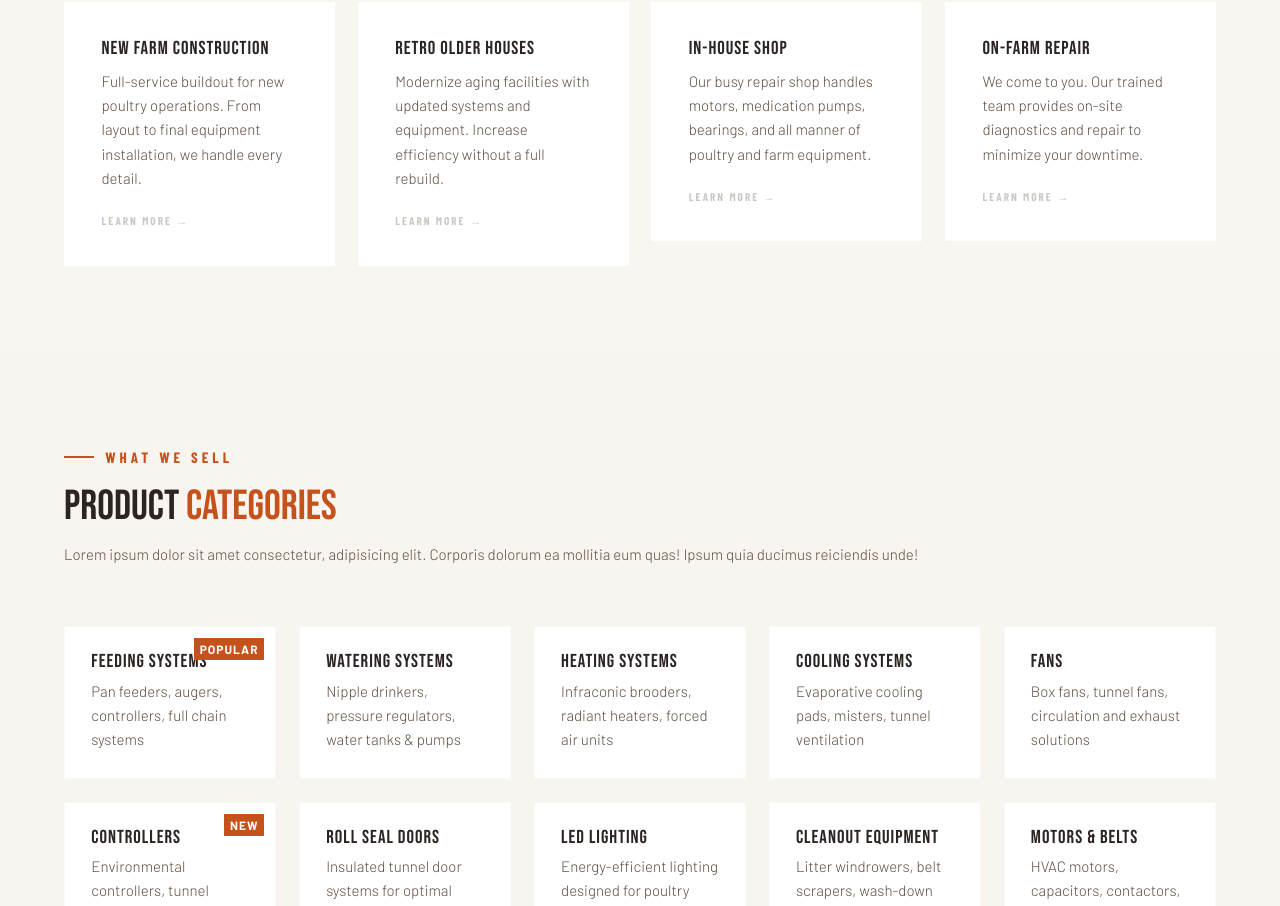
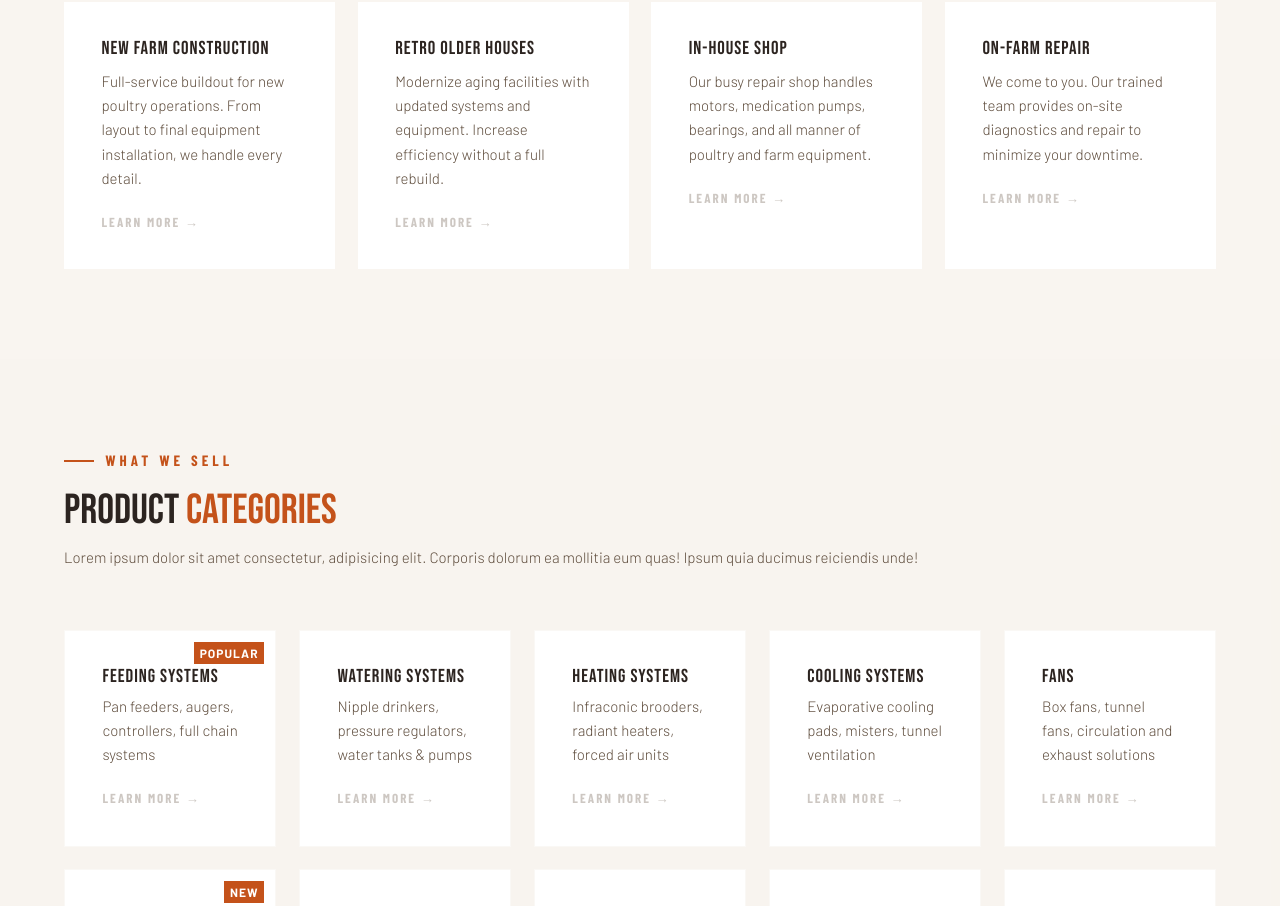
Before and after one commit to khangdoan514/neural-voice-assistant, a React (Vite) app in the folder frontend/: page / in a window 1280 px wide. Shown: the part 1862-2768 px from the top of the page. Built offline with nearby package versions, Linux system fonts and the light colour scheme.

Commit message:
Added more pages and fixed small errors

```diff
--- a/frontend/src/components/Footer.jsx
+++ b/frontend/src/components/Footer.jsx
@@ -23,12 +23,12 @@ export default function Footer() {
       ],
     },
     {
-      heading: "Company",
+      heading: "Support",
       links: [
-        { label: "About Us", to: "/about" },
-        { label: "Contact", to: "/contact" },
-        { label: "Hours of Operation", to: "/contact" },
-        { label: "Privacy Policy", to: "/privacy" },
+        { label: "About Us", to: "/support/about" },
+        { label: "Contact", to: "/support/contact" },
+        { label: "Submit a Request", to: "/support/request" },
+        { label: "Privacy Policy", to: "/support/privacy" },
       ],
     },
   ]
--- a/frontend/src/components/Navbar.jsx
+++ b/frontend/src/components/Navbar.jsx
@@ -27,8 +27,15 @@ export default function Navbar() {
       ],
     },
     { to: "/pictures", label: "Pictures" },
-    { to: "/about", label: "About" },
-    { to: "/contact", label: "Contact" },
+    {
+      label: "Support",
+      children: [
+        { to: "/support/about", label: "About Us" },
+        { to: "/support/contact", label: "Contact" },
+        { to: "/support/request", label: "Submit a Request" },
+        { to: "/support/privacy", label: "Privacy Policy" },
+      ],
+    },
   ]
 
   const [openMenu, setOpenMenu] = useState(null)
--- a/frontend/src/components/ScrollToTop.jsx
+++ /dev/null
@@ -1,18 +0,0 @@
-import { useEffect } from "react"
-import { useLocation } from "react-router-dom"
-
-export default function ScrollToTop() {
-  const { pathname } = useLocation()
-
-  // Route change
-  useEffect(() => {
-    window.scrollTo(0, 0)
-  }, [pathname])
-
-  // Page reload
-  useEffect(() => {
-    window.scrollTo(0, 0)
-  }, [])
-
-  return null
-}
--- a/frontend/src/pages/Home.jsx
+++ b/frontend/src/pages/Home.jsx
@@ -307,41 +307,15 @@ function About() {
 }
 
 // ============================== Services ==============================
-function ServiceCard({ title, desc }) {
-  const [hovered, setHovered] = useState(false)
-
-  return (
-    <div
-      className={`relative overflow-hidden cursor-pointer transition-all duration-300 p-10 ${hovered ? "bg-white shadow-lg" : "bg-white"
-        }`}
-      onMouseEnter={() => setHovered(true)}
-      onMouseLeave={() => setHovered(false)}
-    >
-      <div
-        className={`absolute top-0 left-0 right-0 h-0.5 bg-rust transition-transform duration-300 ${hovered ? "scale-x-100" : "scale-x-0"
-          }`}
-      />
-
-      <h3 className="font-label text-xl font-bold tracking-[1px] uppercase text-nav-text mb-3">{title}</h3>
-      <p className="text-body leading-relaxed text-muted font-light">{desc}</p>
-
-      <div
-        className={`transition-all duration-300 mt-6 font-label text-xs font-bold tracking-[2px] uppercase ${hovered ? "opacity-100 text-rust" : "opacity-30"
-          }`}
-      >
-        Learn More →
-      </div>
-    </div>
-  )
-}
-
 function Services() {
   const SERVICES = [
-    { title: "New Farm Construction", desc: "Full-service buildout for new poultry operations. From layout to final equipment installation, we handle every detail." },
-    { title: "Retro Older Houses", desc: "Modernize aging facilities with updated systems and equipment. Increase efficiency without a full rebuild." },
-    { title: "In-House Shop", desc: "Our busy repair shop handles motors, medication pumps, bearings, and all manner of poultry and farm equipment." },
-    { title: "On-Farm Repair", desc: "We come to you. Our trained team provides on-site diagnostics and repair to minimize your downtime." },
+    { to: "/services/construction", title: "New Farm Construction", desc: "Full-service buildout for new poultry operations. From layout to final equipment installation, we handle every detail." },
+    { to: "/services/retro", title: "Retro Older Houses", desc: "Modernize aging facilities with updated systems and equipment. Increase efficiency without a full rebuild." },
+    { to: "/services/shop", title: "In-House Shop", desc: "Our busy repair shop handles motors, medication pumps, bearings, and all manner of poultry and farm equipment." },
+    { to: "/services/repair", title: "On-Farm Repair", desc: "We come to you. Our trained team provides on-site diagnostics and repair to minimize your downtime." },
   ];
+
+  const [hovered, setHovered] = useState(false)
 
   return (
     <Section className="py-[clamp(3rem,8vw,6rem)] px-[clamp(1.5rem,5vw,5rem)] bg-barn">
@@ -352,13 +326,34 @@ function Services() {
         description="Lorem ipsum dolor sit amet consectetur, adipisicing elit. Corporis dolorum ea mollitia eum quas! Ipsum quia ducimus reiciendis unde!"
       />
       <motion.div
-        className="grid gap-6"
-        style={{ gridTemplateColumns: "repeat(4,1fr)" }}
+        className="grid grid-cols-4 gap-6"
         variants={contentStagger}
       >
-        {SERVICES.map((service) => (
+        {SERVICES.map((service, index) => (
           <motion.div key={service.title} variants={reveal}>
-            <ServiceCard {...service} />
+            <Link to={service.to}>
+              <div
+                className={`relative h-full overflow-hidden cursor-pointer transition-all duration-300 p-10 ${hovered === index ? "bg-white shadow-lg" : "bg-white"
+                  }`}
+                onMouseEnter={() => setHovered(index)}
+                onMouseLeave={() => setHovered(null)}
+              >
+                <div
+                  className={`absolute top-0 left-0 right-0 h-0.5 bg-rust transition-transform duration-300 ${hovered === index ? "scale-x-100" : "scale-x-0"
+                    }`}
+                />
+
+                <h3 className="font-label text-xl font-bold tracking-[1px] uppercase text-nav-text mb-3">{service.title}</h3>
+                <p className="text-body leading-relaxed text-muted font-light">{service.desc}</p>
+
+                <div
+                  className={`transition-all duration-300 mt-6 font-label text-sm font-bold tracking-[2px] uppercase ${hovered === index ? "opacity-100 text-rust" : "opacity-30"
+                    }`}
+                >
+                  Learn More →
+                </div>
+              </div>
+            </Link>
           </motion.div>
         ))}
       </motion.div>
@@ -367,43 +362,21 @@ function Services() {
 }
 
 // ============================== Products ==============================
-function ProductCard({ name, sub, tag }) {
-  const [hovered, setHovered] = useState(false)
-
-  return (
-    <div
-      className={`relative h-full cursor-pointer transition-all duration-200 p-7 bg-white ${hovered
-        ? "border border-rust -translate-y-1 shadow-lg"
-        : "border border-mid/20"
-        }`}
-      onMouseEnter={() => setHovered(true)}
-      onMouseLeave={() => setHovered(false)}
-    >
-      {tag && (
-        <span className="absolute top-3 right-3 text-[12px] font-bold tracking-[1px] uppercase bg-rust text-white px-1.5 py-0.5">
-          {tag}
-        </span>
-      )}
-
-      <h4 className="font-label text-xl font-bold tracking-[1px] uppercase text-nav-text mb-2">{name}</h4>
-      <p className="text-body leading-relaxed text-muted font-light">{sub}</p>
-    </div>
-  )
-}
-
 function Products() {
   const PRODUCTS = [
-    { name: "Feeding Systems", sub: "Pan feeders, augers, controllers, full chain systems", tag: "Popular" },
-    { name: "Watering Systems", sub: "Nipple drinkers, pressure regulators, water tanks & pumps" },
-    { name: "Heating Systems", sub: "Infraconic brooders, radiant heaters, forced air units" },
-    { name: "Cooling Systems", sub: "Evaporative cooling pads, misters, tunnel ventilation" },
-    { name: "Fans", sub: "Box fans, tunnel fans, circulation and exhaust solutions" },
-    { name: "Controllers", sub: "Environmental controllers, tunnel timers, system automation", tag: "New" },
-    { name: "Roll Seal Doors", sub: "Insulated tunnel door systems for optimal airflow control" },
-    { name: "LED Lighting", sub: "Energy-efficient lighting designed for poultry environments" },
-    { name: "Cleanout Equipment", sub: "Litter windrowers, belt scrapers, wash-down systems" },
-    { name: "Motors & Belts", sub: "HVAC motors, capacitors, contactors, drive belts & bearings" },
+    { to: "/products/feeding", name: "Feeding Systems", sub: "Pan feeders, augers, controllers, full chain systems", tag: "Popular" },
+    { to: "/products/watering", name: "Watering Systems", sub: "Nipple drinkers, pressure regulators, water tanks & pumps" },
+    { to: "/products/heating", name: "Heating Systems", sub: "Infraconic brooders, radiant heaters, forced air units" },
+    { to: "/products/cooling", name: "Cooling Systems", sub: "Evaporative cooling pads, misters, tunnel ventilation" },
+    { to: "/products/fans", name: "Fans", sub: "Box fans, tunnel fans, circulation and exhaust solutions" },
+    { to: "/products/controllers", name: "Controllers", sub: "Environmental controllers, tunnel timers, system automation", tag: "New" },
+    { to: "", name: "Roll Seal Doors", sub: "Insulated tunnel door systems for optimal airflow control" },
+    { to: "/products/lighting", name: "LED Lighting", sub: "Energy-efficient lighting designed for poultry environments" },
+    { to: "/products/cleanout", name: "Cleanout Equipment", sub: "Litter windrowers, belt scrapers, wash-down systems" },
+    { to: "", name: "Motors & Belts", sub: "HVAC motors, capacitors, contactors, drive belts & bearings" },
   ];
+
+  const [hovered, setHovered] = useState(null)
 
   return (
     <Section className="bg-mid/5 py-[clamp(3rem,8vw,6rem)] px-[clamp(1.5rem,5vw,5rem)]">
@@ -414,13 +387,37 @@ function Products() {
         description="Lorem ipsum dolor sit amet consectetur, adipisicing elit. Corporis dolorum ea mollitia eum quas! Ipsum quia ducimus reiciendis unde!"
       />
       <motion.div
-        className="grid gap-6"
-        style={{ gridTemplateColumns: "repeat(5,1fr)" }}
+        className="grid grid-cols-5 gap-6"
         variants={contentStagger}
       >
-        {PRODUCTS.map((product) => (
+        {PRODUCTS.map((product, index) => (
           <motion.div key={product.name} variants={reveal}>
-            <ProductCard {...product} />
+            <Link to={product.to}>
+              <div
+                className={`relative h-full cursor-pointer transition-all duration-200 p-10 bg-white ${hovered === index
+                  ? "border border-rust -translate-y-1 shadow-lg"
+                  : "border border-mid/20"
+                  }`}
+                onMouseEnter={() => setHovered(index)}
+                onMouseLeave={() => setHovered(null)}
+              >
+                {product.tag && (
+                  <span className="absolute top-3 right-3 text-[12px] font-bold tracking-[1px] uppercase bg-rust text-white px-1.5 py-0.5">
+                    {product.tag}
+                  </span>
+                )}
+
+                <h3 className="font-label text-xl font-bold tracking-[1px] uppercase text-nav-text mb-2">{product.name}</h3>
+                <p className="text-body leading-relaxed text-muted font-light">{product.sub}</p>
+
+                <div
+                    className={`transition-all duration-300 mt-6 font-label text-sm font-bold tracking-[2px] uppercase ${hovered === index ? "opacity-100 text-rust" : "opacity-30"
+                      }`}
+                  >
+                    Learn More →
+                  </div>
+              </div>
+            </Link>
           </motion.div>
         ))}
       </motion.div>
--- /dev/null
+++ b/frontend/src/pages/support/Request.jsx
@@ -0,0 +1,17 @@
+import { Link } from "react-router-dom"
+
+export default function Request() {
+  return (
+    <div className="min-h-screen pt-16 flex items-center justify-center">
+      <div className="text-center">
+        <h1 className="font-display text-6xl text-rust mb-4">Submit a Request</h1>
+        <p className="text-muted max-w-2xl px-4">
+          Our request submission form is coming soon. Stay tuned!
+        </p>
+        <Link to="/" className="inline-block mt-8 text-rust hover:text-rust-light">
+          ← Back to Home
+        </Link>
+      </div>
+    </div>
+  )
+}
```
Also changed, not shown: frontend/src/App.jsx (+27 -6 lines), frontend/src/pages/support/Privacy.jsx (renamed from frontend/src/pages/Privacy.jsx, +2 -9 lines), frontend/src/pages/support/About.jsx (renamed from frontend/src/pages/About.jsx), frontend/src/pages/support/Contact.jsx (renamed from frontend/src/pages/Contact.jsx).
